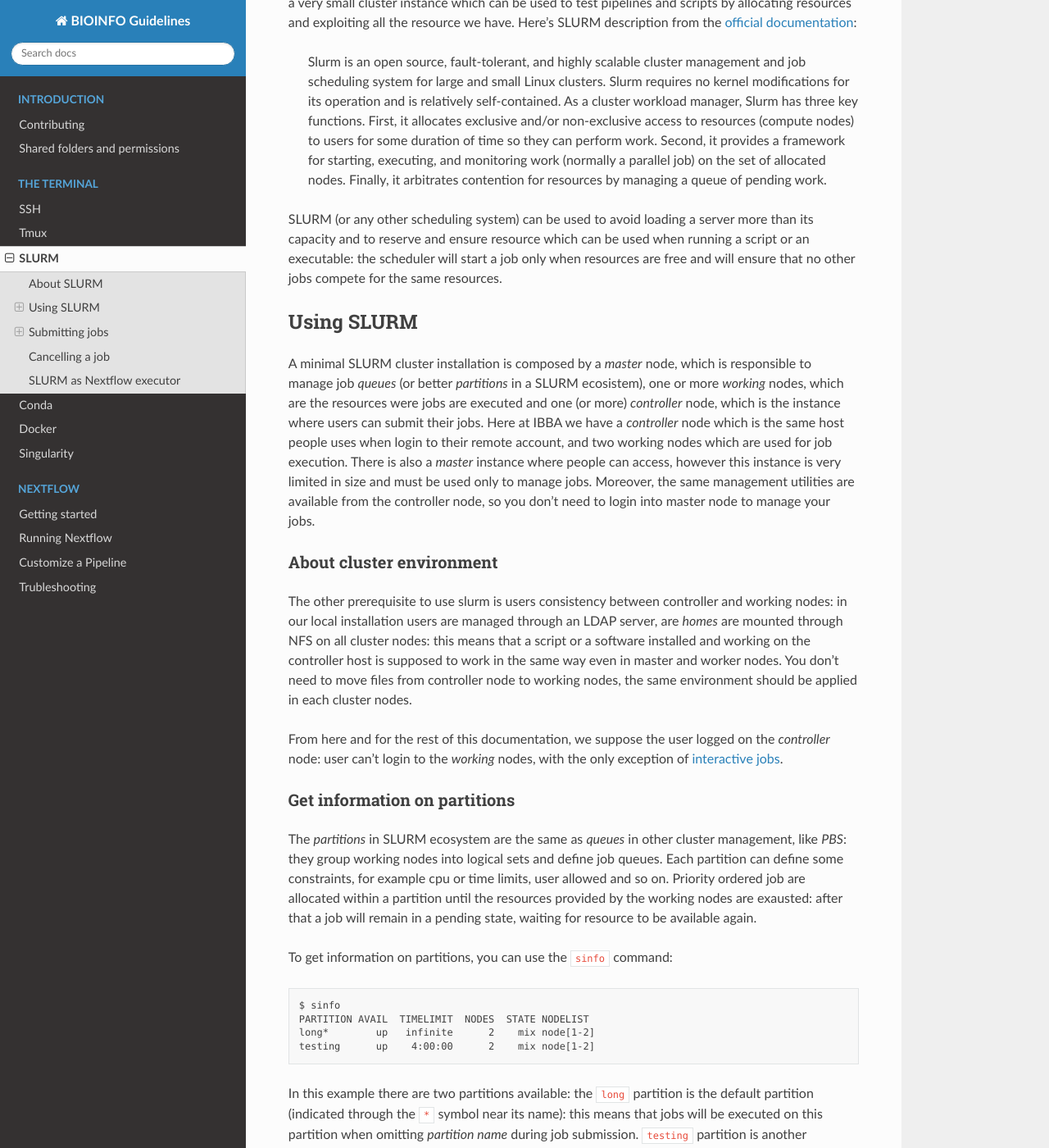
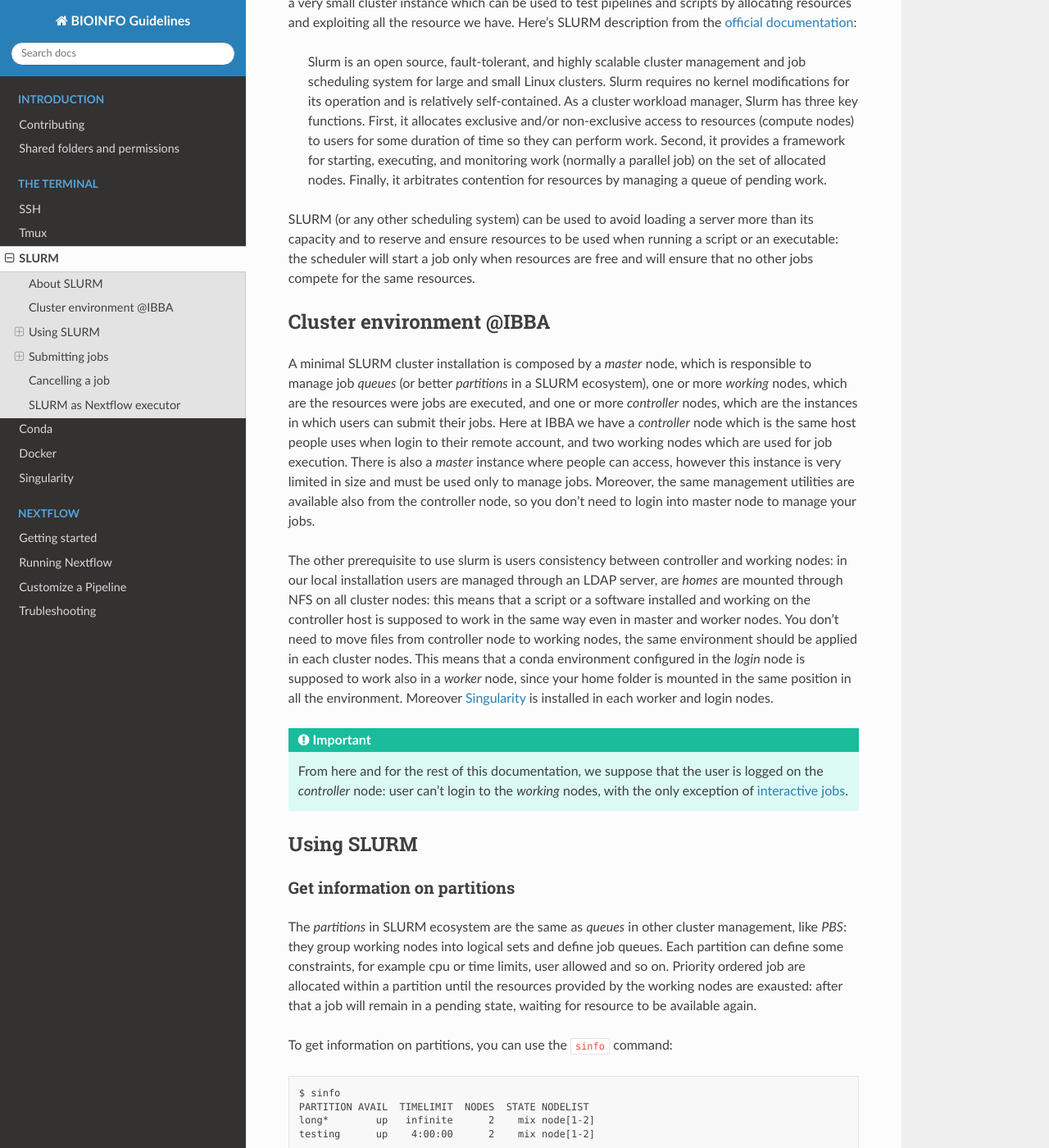
Before and after one commit to cnr-ibba/BIOINFO-guidelines, a Sphinx documentation site: the page built from docs/terminal/slurm.rst, in a window 1280 px wide and 1400 px high, scrolled down 644 px. Shown: the whole window at 82% size. Built offline with Sphinx 7.4.7 and the Read the Docs theme 2.0.0, drawn with Linux system fonts in a browser that asks for light colours; some of the changed text lies outside the part shown.

Commit message:
:pencil2: revise SLURM docs

```diff
--- a/docs/terminal/slurm.rst
+++ b/docs/terminal/slurm.rst
@@ -25,26 +25,23 @@ SLURM description from the `official documentation <https://slurm.schedmd.com/qu
   by managing a queue of pending work.
 
 SLURM (or any other scheduling system) can be used to avoid loading a server more
-than its capacity and to reserve and ensure resource which can be used when running
+than its capacity and to reserve and ensure resources to be used when running
 a script or an executable: the scheduler will start a job only when resources are
 free and will ensure that no other jobs compete for the same resources.
 
-Using SLURM
------------
+Cluster environment @IBBA
+-------------------------
 
 A minimal SLURM cluster installation is composed by a *master* node, which is responsible
-to manage job *queues* (or better *partitions* in a SLURM ecosistem), one or more
-*working* nodes, which are the resources were jobs are executed and one (or more)
-*controller* node, which is the instance where users can submit their jobs. Here at
+to manage job *queues* (or better *partitions* in a SLURM ecosystem), one or more
+*working* nodes, which are the resources were jobs are executed, and one or more
+*controller* nodes, which are the instances in which users can submit their jobs. Here at
 IBBA we have a *controller* node which is the same host people uses when login
 to their remote account, and two working nodes which are used for job execution.
 There is also a *master* instance where people can access, however this instance is
 very limited in size and must be used only to manage jobs. Moreover, the same
-management utilities are available from the controller node, so you don't need to
+management utilities are available also from the controller node, so you don't need to
 login into master node to manage your jobs.
-
-About cluster environment
-~~~~~~~~~~~~~~~~~~~~~~~~~
 
 The other prerequisite to use slurm is users consistency between controller and
 working nodes: in our local installation users are managed through an LDAP server,
@@ -52,11 +49,19 @@ are *homes* are mounted through NFS on all cluster nodes: this means that a scri
 or a software installed and working on the controller host is supposed to work
 in the same way even in master and worker nodes. You don't need to move files
 from controller node to working nodes, the same environment should be applied
-in each cluster nodes.
+in each cluster nodes. This means that a conda environment configured in the
+*login* node is supposed to work also in a *worker* node, since your home folder
+is mounted in the same position in all the environment. Moreover :doc:`singularity`
+is installed in each worker and login nodes.
 
-From here and for the rest of this documentation, we suppose the user logged on
-the *controller* node: user can't login to the *working* nodes, with the only
-exception of :ref:`interactive jobs <interactive-jobs>`.
+.. important::
+
+  From here and for the rest of this documentation, we suppose that the user is logged on
+  the *controller* node: user can't login to the *working* nodes, with the only
+  exception of :ref:`interactive jobs <interactive-jobs>`.
+
+Using SLURM
+-----------
 
 Get information on partitions
 ~~~~~~~~~~~~~~~~~~~~~~~~~~~~~
@@ -192,9 +197,9 @@ for different purposes. For example, in the ``testing`` partition you aren't all
 submit a job exceeding the default time-limit, since this partition is intended
 for testing purpose. If your don't have an idea on when jour job is expected
 to finish, you will need to submit jour job in the default ``long`` partition with
-no time limits. Moreover partitions are configured for allowing *4Gb* of RAM memory
-for each CPU allocated, if your process requires more than this default limit,
-it will fail. Considering this, you are enforced to declare clearly your needs by
+no time limits. Moreover partitions are configured to apply some default values
+to the submitted job, for example by limiting the RAM usage when not specified.
+Considering this, you are enforced to declare clearly your needs by
 allocating your resources: declaring more than you really require could result in
 jobs waiting for resources to come, while declaring less than required will result
 in a failed job.
@@ -202,7 +207,15 @@ in a failed job.
 .. hint::
 
   Submitting jobs is the only way to get access to the computational power of
-  *working* nodes, since users are not allowed to log in into them
+  *working* nodes, since users are not allowed to log in into them and the *controller*
+  node is not intended to support long or intensive tasks.
+
+.. warning::
+
+  Partitions are configured for allowing *4Gb* of RAM memory
+  for each CPU allocated, if your process requires more than this default limit,
+  it will fail.
+
 
 Allocate resources and submit a command immediately
 ~~~~~~~~~~~~~~~~~~~~~~~~~~~~~~~~~~~~~~~~~~~~~~~~~~~
```
